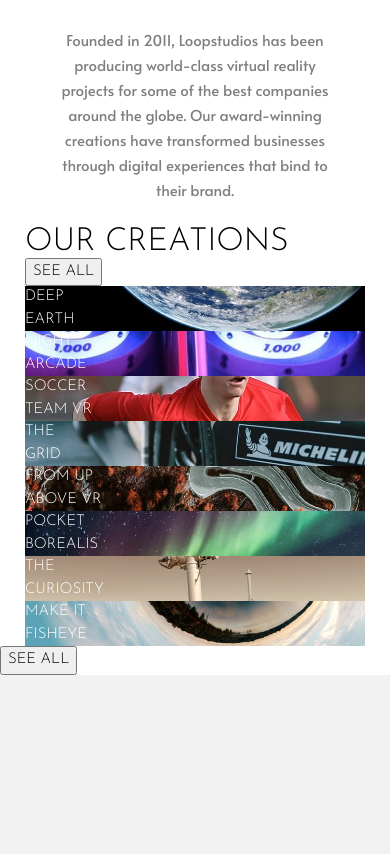
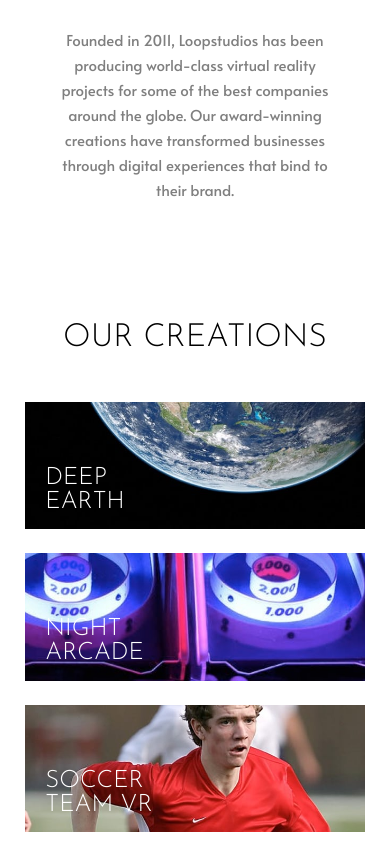
Before and after one commit to Huayao-Zheng/Loopstudios-landing-page, a plain HTML site: page index.html in a window 390 px wide. Shown: the part 1098-1952 px from the top of the page. Before the commit the page ends 1773 px from the top, so only its background shows below. Drawn offline with nearby package versions, Linux system fonts and the light colour scheme.

Commit message:
finished mobile layout of creations section

```diff
--- a/index.html
+++ b/index.html
@@ -64,7 +64,7 @@
       <div class="container">
         <div class="title">
           <h2>OUR CREATIONS</h2>
-          <button>SEE ALL</button>
+          <button class="btn btn-top">SEE ALL</button>
         </div>
         <div class="cards-container">
           <div class="card earth-bg-img">
@@ -92,8 +92,8 @@
             <div class="card-text">MAKE IT<br />FISHEYE</div>
           </div>
         </div>
+        <button class="btn btn-bottom">SEE ALL</button>
       </div>
-      <button>SEE ALL</button>
     </section>
     <!-- ********************* END OF CREATIONS *********************** -->
 
--- a/scss-partials/_creations.scss
+++ b/scss-partials/_creations.scss
@@ -1,24 +1,87 @@
 @use 'variables' as var;
 
 #creations {
-  .container {
-    .title {
-    }
-    h2 {
+  margin-top: 6rem;
+
+  .title h2 {
     color: var.$black;
     font-size: 2rem;
     line-height: 2rem;
     font-weight: 300;
+    margin-bottom: 3rem;
+    text-align: center;
   }
 
-    button {
+  // grid container
+  .cards-container {
+    display: grid;
+    grid-template-columns: 1fr;
+    gap: 1.5rem;
+
+    .card {
+      // fluid width and heigh between 375px - 767px screen width
+      // width: clamp(20.44rem, 83.42vw + 0.89rem, 40.88rem);
+      // height: clamp(7.5rem, 30.61vw + 0.33rem, 15rem);
+
+      // found a easier way use aspect-ratio instead of clamp
+      aspect-ratio: 4 / 1.5;
+      cursor: pointer;
+      position: relative;
+
+      &:hover::before {
+        background: rgba(var.$white, 0.75);
       }
 
-    .cards-container {
-      .card {
-        &-text {
+      &:hover .card-text {
+        color: var.$black;
+      }
+
+      &::before {
+        content: '';
+        position: absolute;
+        top: 0;
+        left: 0;
+        width: 100%;
+        height: 100%;
+        z-index: 1;
+        transition: background 0.3s ease;
+      }
+
+      .card-text {
+        font-size: 1.5rem;
+        line-height: 1.5rem;
+        position: absolute;
+        bottom: 12%;
+        left: 6%;
+        z-index: 2;
+        transition: color 0.3s ease;
       }
     }
+  }
+
+  .btn {
+    width: 9.8125rem;
+    height: 2.5rem;
+    font-size: 0.875rem;
+    line-height: 0.875rem;
+    letter-spacing: 0.3125rem;
+    color: var.$black;
+    background: var.$white;
+    border: 1px solid var.$black;
+    transition: all 0.1s ease;
+    cursor: pointer;
+
+    &:hover {
+      color: var.$white;
+      background: var.$black;
+    }
+
+    &-top {
+      // hide for desktop
+      display: none;
+    }
+    &-bottom {
+      margin-top: 2rem;
     }
   }
 }
--- a/scss-partials/_general.scss
+++ b/scss-partials/_general.scss
@@ -18,9 +18,13 @@ body {
 }
 
 a,
-p {
+p,
+button {
   font-family: 'Alata', sans-serif;
   font-weight: 400;
+}
+
+a {
   text-decoration: none;
   color: inherit;
 }
--- a/scss-partials/_nav.scss
+++ b/scss-partials/_nav.scss
@@ -6,6 +6,7 @@ nav {
   left: 0;
   width: 100%;
   padding: 2.5rem 0;
+  z-index: 10;
 
   &.on-scroll-style {
     background: rgba(var.$black, 0.5);
```
Also changed, not shown: css/main.min.css. Lines whose indentation alone changed are shown as unchanged.
